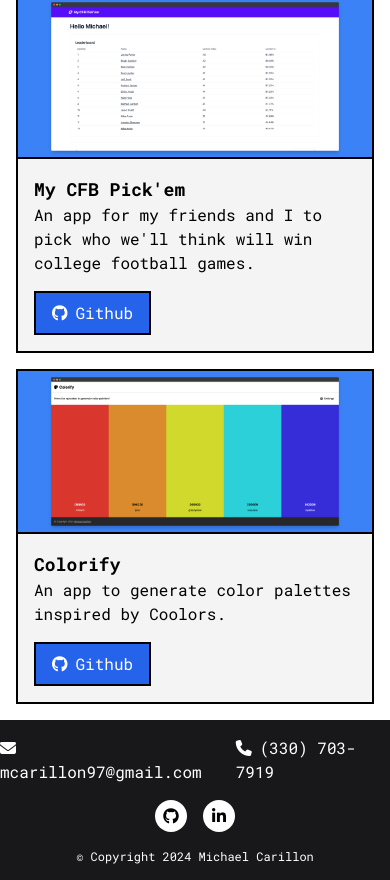
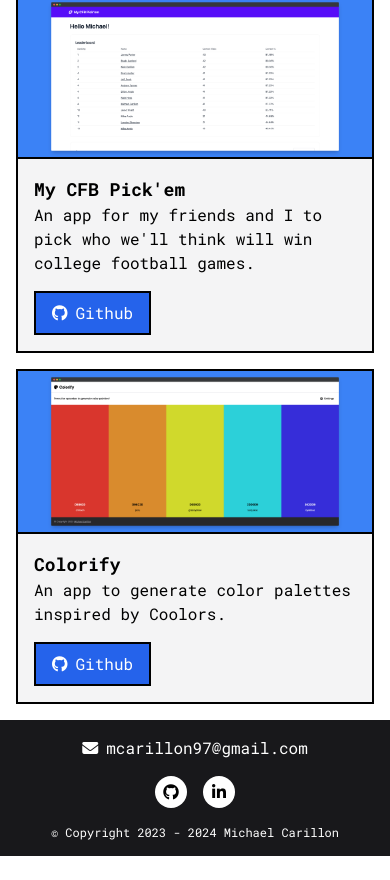
Before and after one commit to mike3497/michael-carillon-portfolio, a Nuxt app: page / in a window 390 px wide. Shown: the part 4178-5058 px from the top of the page. After the commit the page ends 5034 px from the top, so only its background shows below. Built offline with nearby package versions, Linux system fonts and the light colour scheme.

Commit message:
feat: update date, remove phone number, and update semantics in footer

```diff
--- a/components/TheFooter.vue
+++ b/components/TheFooter.vue
@@ -1,16 +1,15 @@
 <template>
   <footer class="bg-zinc-900 text-white py-4">
-    <div class="flex justify-center gap-4 mb-4">
-      <a href="mailto:mcarillon97@gmail.com">
+    <ul class="flex justify-center gap-4 mb-4">
+      <li>
+        <a href="mailto:mcarillon97@gmail.com" class="flex items-center">
           <i class="fa-solid fa-envelope mr-2"></i>
           <span>mcarillon97@gmail.com</span>
         </a>
-      <a href="tel:3307037919">
-        <i class="fa-solid fa-phone mr-2"></i>
-        <span>(330) 703-7919</span>
-      </a>
-    </div>
-    <div class="flex flex-row gap-4 justify-center mb-4">
+      </li>
+    </ul>
+    <ul class="flex flex-row gap-4 justify-center mb-4">
+      <li>
         <CircleIconLink
           href="https://github.com/mike3497"
           aria-label="Michael Carillon Github"
@@ -18,6 +17,8 @@
         >
           <i class="fa-brands fa-github"></i>
         </CircleIconLink>
+      </li>
+      <li>
         <CircleIconLink
           href="https://linkedin.com/in/michael-carillon"
           aria-label="Michael Carillon LinkedIn"
@@ -25,8 +26,11 @@
         >
           <i class="fa-brands fa-linkedin-in"></i>
         </CircleIconLink>
-    </div>
-    <p class="text-center text-xs">© Copyright {{ year }} Michael Carillon</p>
+      </li>
+    </ul>
+    <p class="text-center text-xs">
+      © Copyright 2023 - {{ year }} Michael Carillon
+    </p>
   </footer>
 </template>
 
@@ -34,5 +38,5 @@
 import CircleIconLink from '@/components/shared/CircleIconLink.vue';
 import { CircleIconLinkVariant } from '~/types/circleIconLinkVariant';
 
-const year = computed<number>(() => new Date().getFullYear());
+const year = ref<number>(new Date().getFullYear());
 </script>
```
Lines whose indentation alone changed are shown as unchanged.
